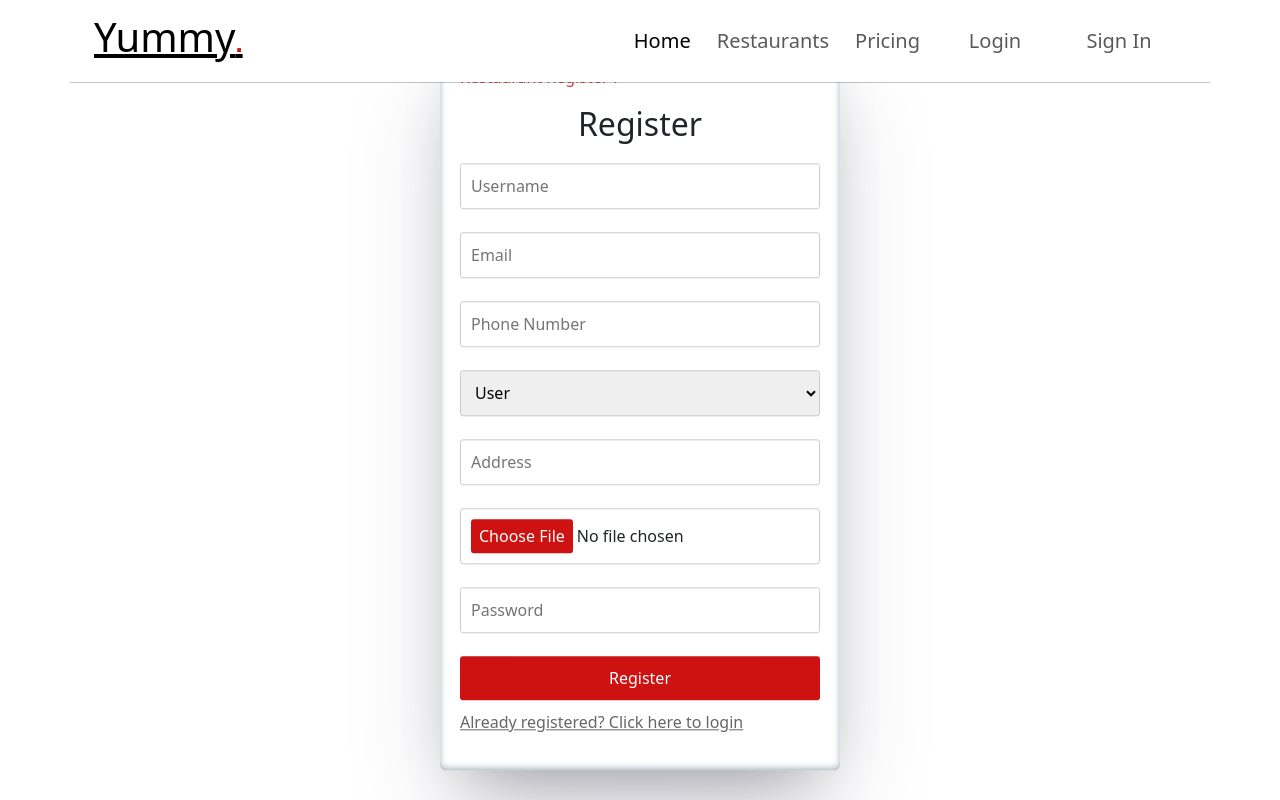
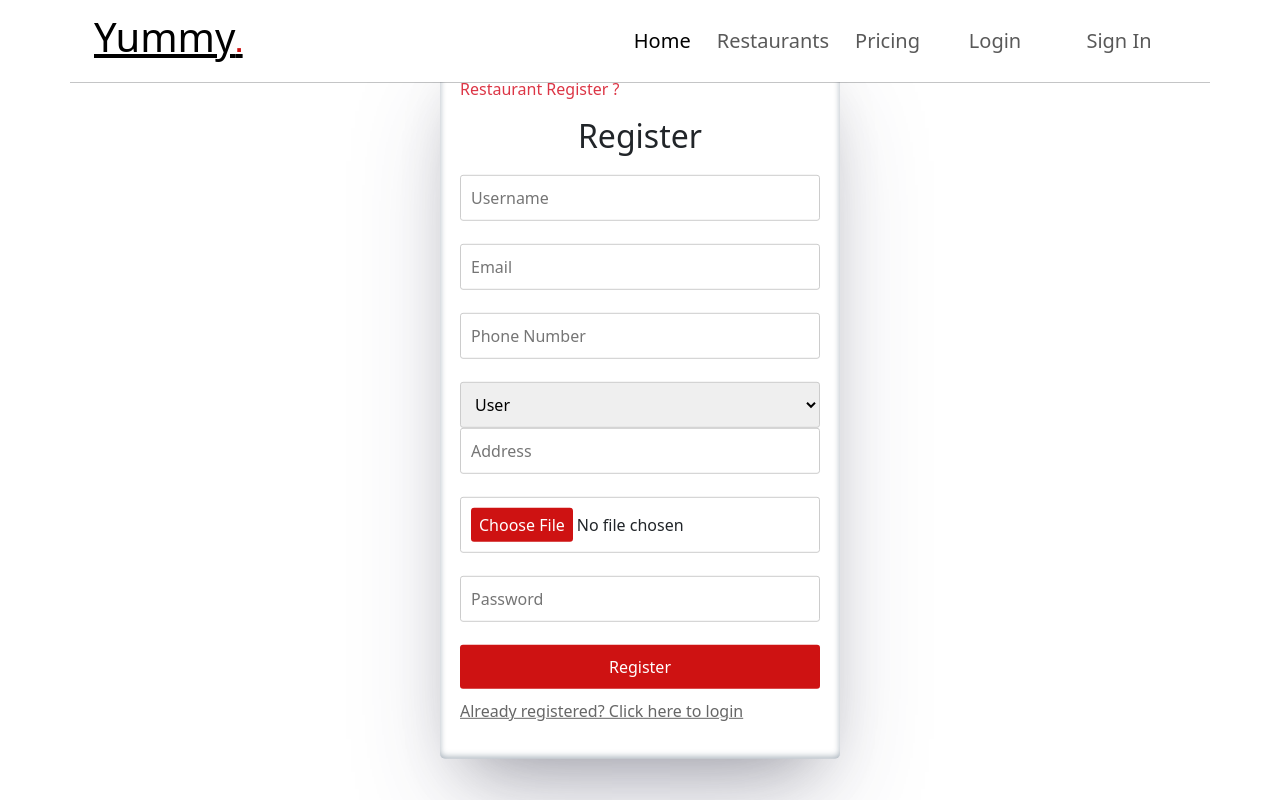
Before and after one commit to jp32123benz/restaurant-project, a React (Create React App) app in the folder frontend/: page /register in a window 1280 px wide. Built offline with nearby package versions, Linux system fonts and the light colour scheme.

Commit message:
Update form.css

```diff
--- a/frontend/src/components/form/form.css
+++ b/frontend/src/components/form/form.css
@@ -42,7 +42,7 @@
 .form-container input[type="password"],
 .form-container input[type="email"],
 .form-container input[type="file"],
-select#role{
+select {
 	width: 100%;
 	padding: 10px;
 	margin-bottom: 23px;
```
